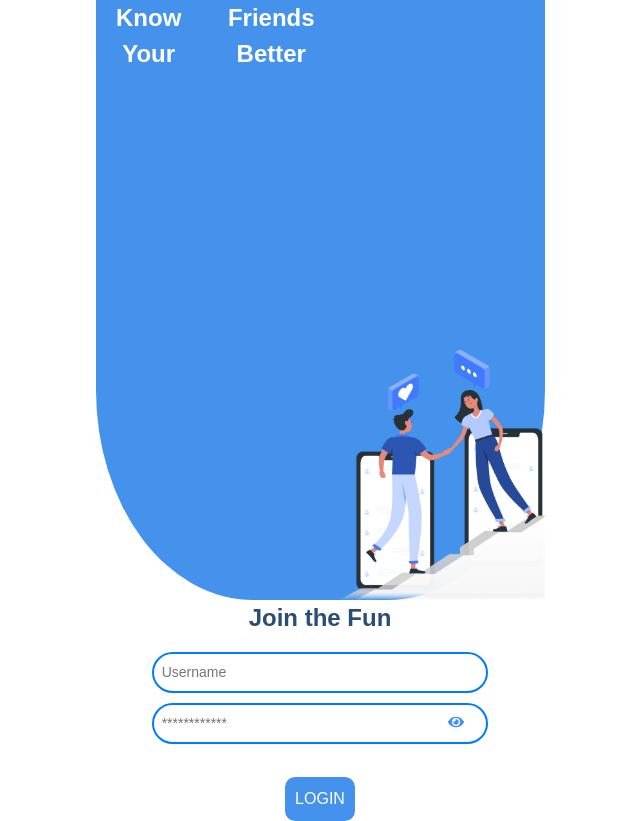
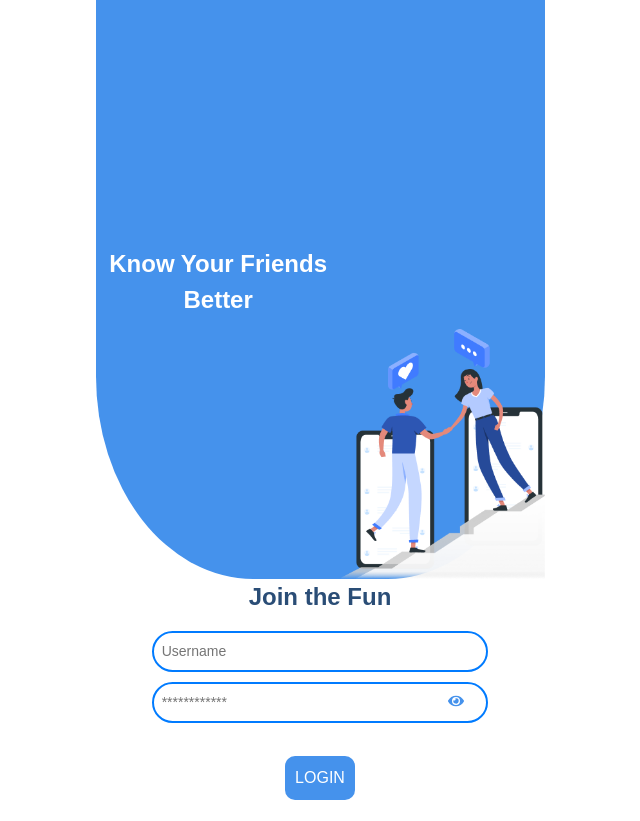
Before and after one commit to Ragulakarthik/React_chat_Application, a React (Create React App) app: page / in a window 1280 px wide. Shown: the whole page, without its empty margins (320-960 px from the left). After the commit the page ends 800 px from the top, so only its background shows below. Built offline with nearby package versions, Linux system fonts and the light colour scheme.

Commit message:
made changes

```diff
--- a/src/Components/login.css
+++ b/src/Components/login.css
@@ -12,6 +12,9 @@ body #root{
 
 .login-container {
     height: 100vh;
+    width: 100%;
+    display: flex;
+    flex-direction: column;
     background-color: white;
     border-radius: 20px;
     text-align: center;
@@ -20,19 +23,18 @@ body #root{
 
 .imageDiv {
     display: flex;
+    width: 100%;
+    align-items: center;
+    /* flex-direction: column; */
     justify-content: center;
     height: 75vh;
     background-color: #4592EC;
     border-radius: 0 0 35% 35%;
 }
 
-.knowyour {
-    font-size: 24px;
-    font-weight: 600;
-    color:white;
-}
-
-.friendbetter {
+.imageDiv p {
+    display: flex;
+    align-self: center;
     font-size: 24px;
     font-weight: 600;
     color:white;
@@ -52,7 +54,7 @@ body #root{
 }
 
 .input-group {
-    /* display: flex; */
+    display: flex;
     width: 75%;
     flex-direction: column;
     margin-bottom: 10px;
@@ -66,14 +68,6 @@ body #root{
     border-radius: 50px;
     outline: none;
     transition: border-color 0.3s ease;
-}
-
-.password-wrapper input {
-    width: 75%;
-    padding: 8px;
-    font-size: 14px;
-    border: 2px solid #007bff;
-    border-radius: 50px;
 }
 
 .input-group input.error {
@@ -94,10 +88,14 @@ body #root{
     align-items: center;
 }
 
-.password-wrapper input.error {
+.password-wrapper input {
+    width: 75%;
+    padding: 8px;
+    font-size: 14px;
+    border: 2px solid #007bff;
     border-radius: 50px;
-    border-color: red;
 }
+
 .password-wrapper .eye-icon {
     position: absolute;
     display: flex;
@@ -107,6 +105,11 @@ body #root{
     flex-direction: column;
     cursor: pointer;
     color: #4592EC;
+}
+
+.password-wrapper input.error {
+    border-radius: 50px;
+    border-color: red;
 }
 
 button {
@@ -124,5 +127,5 @@ button {
 
 button:hover {
     background-color: #0056b3;
-    transform: scale(1.05); /* Slight scale effect on hover */
+    transform: scale(1.05);
 }
--- a/src/Components/login.js
+++ b/src/Components/login.js
@@ -45,8 +45,9 @@ function Login({ onLoginSuccess }) {
       <div className="row">
         <div className="login-container col-12 p-0">
           <div className="imageDiv">
-            <p className="knowyour"> Know Your</p>
-            <p className="friendbetter">Friends Better</p>
+            <div className="text">
+              <p>Know Your Friends Better</p>
+            </div>
             <img src="/images/loginPic.png" alt="loginPic" />
           </div>
           <p className="jointhefun">Join the Fun</p>
```
Lines whose indentation alone changed are shown as unchanged.
